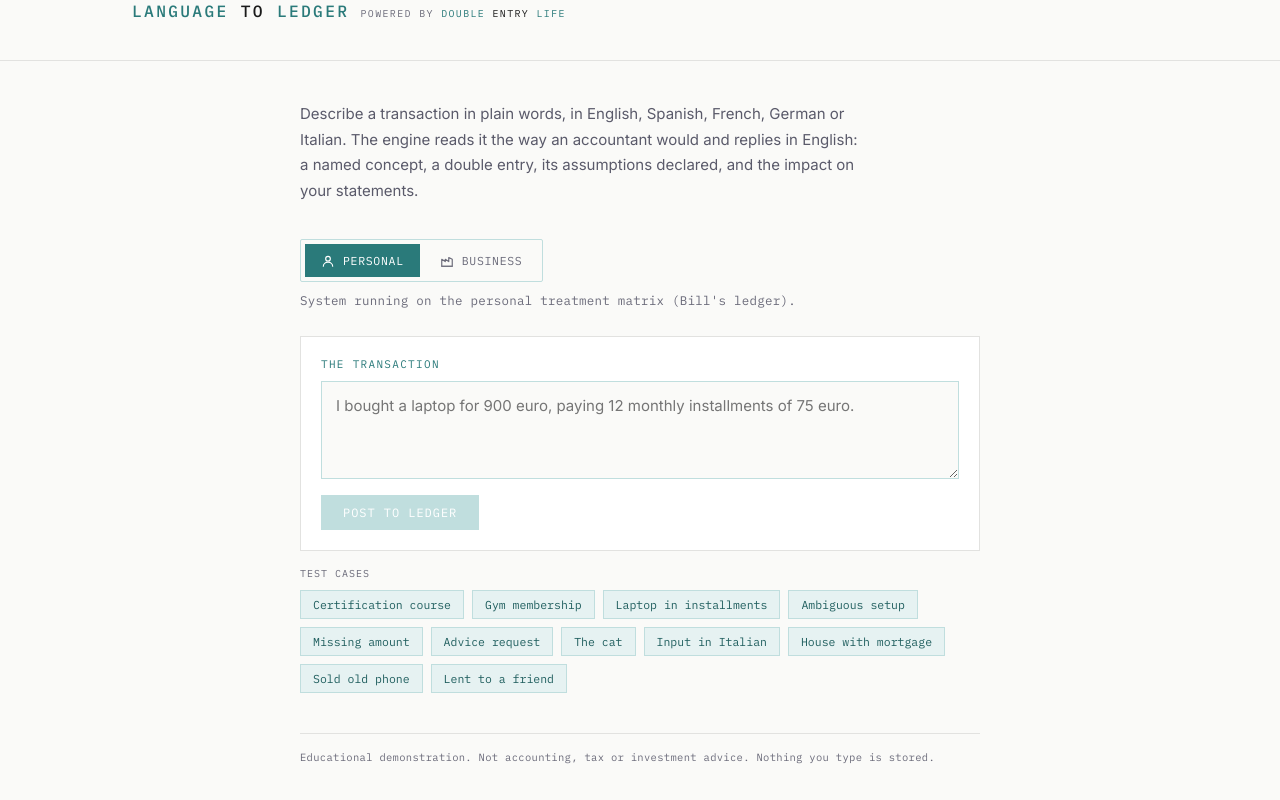
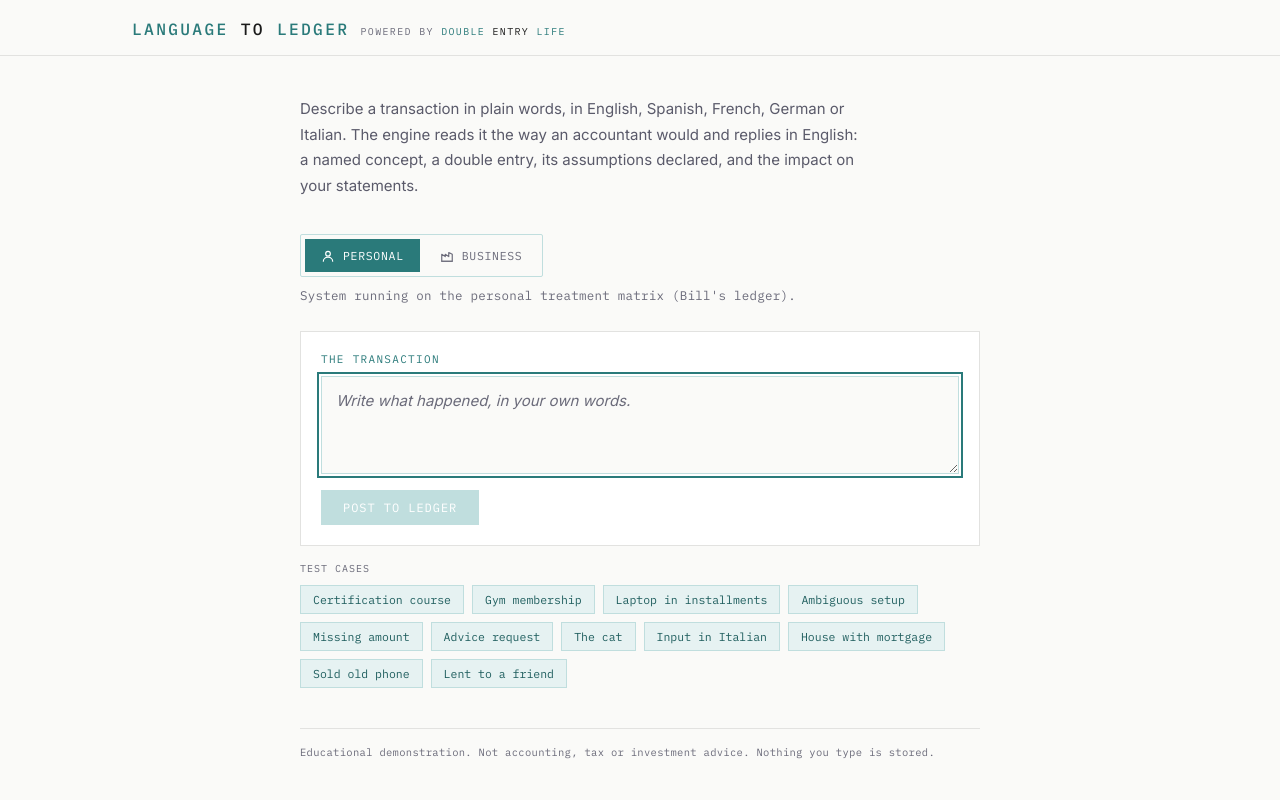
Before and after one commit to bias178/doubleentry.life, a React (Vite) app in the folder l2l/: page / in a window 1280 px wide. Shown: the top 800 px of the page. Built offline with nearby package versions, Linux system fonts and the light colour scheme.

Commit message:
Add files via upload

```diff
--- a/l2l/src/App.jsx
+++ b/l2l/src/App.jsx
@@ -307,8 +307,10 @@ export default function LanguageToLedger() {
         button { cursor: pointer; }
         @media (prefers-reduced-motion: reduce) { * { transition: none; animation: none; } }
         a { text-decoration: none; }
+        .l2l-input { caret-color: ${C.teal}; }
+        .l2l-input::placeholder { font-style: italic; color: ${C.neutral}; opacity: 1; }
         .l2l-topbar { border-bottom: 1px solid ${C.rule}; position: sticky; top: 0; z-index: 100; background: ${C.bg}; }
-        .l2l-topbar-inner { max-width: 1080px; margin: 0 auto; padding: 0 2rem; min-height: 60px; display: flex; align-items: baseline; gap: 0.4rem 0.7rem; flex-wrap: wrap; }
+        .l2l-topbar-inner { max-width: 1080px; margin: 0 auto; padding: 1.15rem 2rem 1rem; display: flex; align-items: baseline; gap: 0.4rem 0.7rem; flex-wrap: wrap; }
         .l2l-wordmark { font-family: ${F.mono}; font-size: 1.02rem; font-weight: 500; letter-spacing: 0.14em; text-transform: uppercase; color: ${C.ink}; }
         .l2l-wordmark .tl { color: ${C.teal}; }
         .l2l-wordmark .tk { color: ${C.ink}; }
@@ -319,7 +321,7 @@ export default function LanguageToLedger() {
         .l2l-footer { border-top: 1px solid ${C.rule}; background: ${C.bg}; margin-top: 60px; }
         .l2l-footer-inner { max-width: 1080px; margin: 0 auto; padding: 3rem 2rem; display: flex; justify-content: space-between; align-items: flex-start; gap: 2rem; }
         .l2l-footer-brand-name { font-family: ${F.mono}; font-size: 0.68rem; letter-spacing: 0.1em; text-transform: uppercase; color: ${C.teal}; margin-bottom: 0.5rem; }
-        .l2l-footer-brand-desc { font-size: 0.8rem; color: ${C.neutral}; line-height: 1.6; max-width: 300px; }
+        .l2l-footer-brand-desc { font-size: 0.8rem; color: ${C.neutral}; line-height: 1.6; max-width: 440px; }
         .l2l-footer-links { display: flex; gap: 2rem; }
         .l2l-footer-col-label { font-family: ${F.mono}; font-size: 0.58rem; letter-spacing: 0.1em; text-transform: uppercase; color: ${C.neutral}; margin-bottom: 1rem; }
         .l2l-footer-col ul { list-style: none; display: flex; flex-direction: column; gap: 0.6rem; }
@@ -331,8 +333,10 @@ export default function LanguageToLedger() {
         .l2l-footer-linkedin { font-family: ${F.mono}; font-size: 0.6rem; color: ${C.teal}; transition: opacity 0.15s; }
         .l2l-footer-linkedin:hover { opacity: 0.7; }
         @media (max-width: 720px) {
+          .l2l-topbar-inner { padding: 1rem 1.25rem 0.9rem; }
           .l2l-footer-inner { flex-direction: column; }
           .l2l-footer-links { flex-direction: column; gap: 1.5rem; }
+          .l2l-footer-brand-desc { max-width: none; }
         }
       `}</style>
 
@@ -430,7 +434,9 @@ export default function LanguageToLedger() {
             value={input}
             onChange={(e) => setInput(e.target.value)}
             rows={3}
-            placeholder={awaitingAnswer ? "Answer the question below the form" : "I bought a laptop for 900 euro, paying 12 monthly installments of 75 euro."}
+            autoFocus
+            className="l2l-input"
+            placeholder={awaitingAnswer ? "Answer the question below the form" : "Write what happened, in your own words."}
             style={{
               width: "100%", border: `1px solid ${C.tealMid}`, background: C.bg,
               padding: "12px 14px", fontFamily: F.body, fontSize: 15, lineHeight: 1.6,
```
